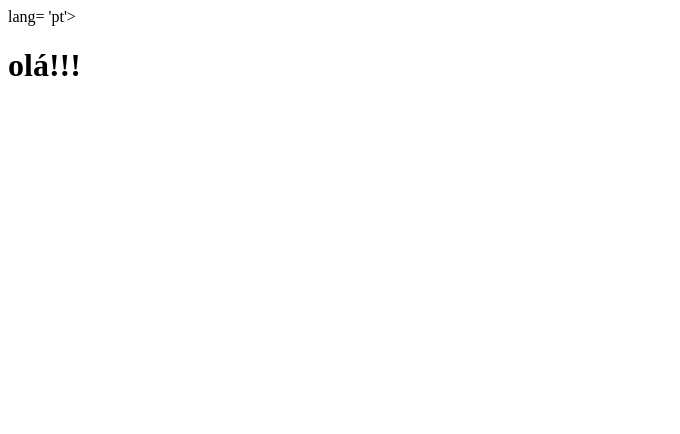
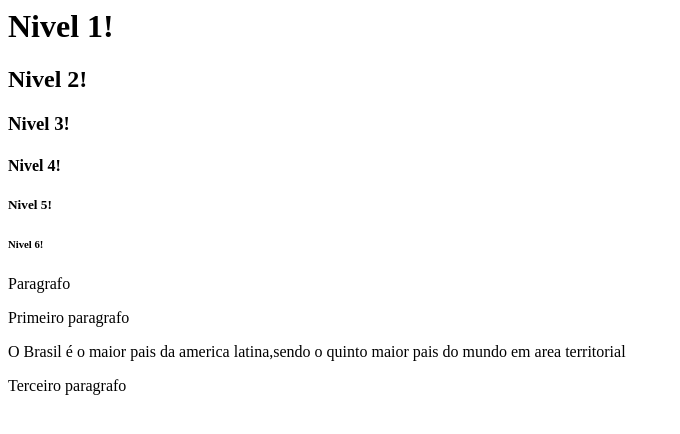
Before and after one commit to eleandrobnu/apex-html, a plain HTML site: page index.html in a window 1280 px wide. Shown: the whole page, without its empty margins (0-680 px from the left). Drawn offline with Linux system fonts and the light colour scheme.

Commit message:
Exericio15

```diff
--- a/index.html
+++ b/index.html
@@ -1,12 +1,33 @@
 <!DOCTYPE
- <html> lang= 'pt'>
+ <html lang= "en">
      <head>
-         <meta charset='UTF-8'>
-         <title>document</title>
+         <title> Headers </title>
+         <meta charset="UTF-8">
+         <meta name="viewport" content="width=device-width,initial-scale=1"
+     </head>
+     <body>
+         <h1>Nivel 1!</h1>
+         <h2>Nivel 2!</h2>
+         <h3>Nivel 3!</h3>
+         <h4>Nivel 4!</h4>
+         <h5>Nivel 5!</h5>
+         <h6>Nivel 6!</h5>
+
+     </body>
+     </html>
+
+     <html>
+         <!Doctype html>
+         <html lang="pt"
+         <head>
+             <meta charset="UTF-8"
+             <title> Paragrafo</title>
          </head>
+
          <body>
-             <h1>olá!!! </h1>
-
+             <p>Primeiro paragrafo</p>
+             <p> O Brasil é o maior pais da america latina,sendo o quinto maior pais do mundo em area territorial</p>
+             <p>Terceiro paragrafo</p>
 
          </body>
-        </html>
+          </html>
```
Also changed, not shown: Exercicio15.html (added, +25 -0 lines).
